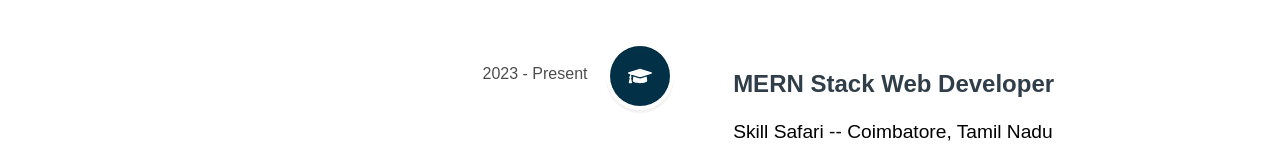
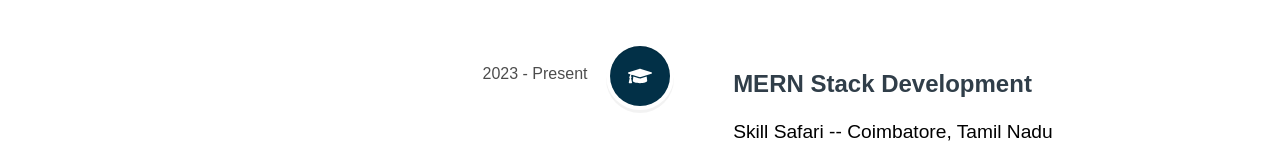
Before and after one commit to joydeep-git/portfolio_react, a React (Create React App) app: page /Experience in a window 1280 px wide. Shown: the part 1110-1270 px from the top of the page. Built offline with nearby package versions, Linux system fonts and the light colour scheme; a web font is replaced by a local one.

Commit message:
Update Experience.js

```diff
--- a/src/Pages/Experience.js
+++ b/src/Pages/Experience.js
@@ -41,7 +41,7 @@
                 </VerticalTimelineElement>
 
                 <VerticalTimelineElement iconStyle={style} date='2023 - Present' className='style' icon={<svg stroke="currentColor" fill="currentColor" strokeWidth="0" viewBox="0 0 640 512" height="1em" width="1em" xmlns="http://www.w3.org/2000/svg"><path d="M622.34 153.2L343.4 67.5c-15.2-4.67-31.6-4.67-46.79 0L17.66 153.2c-23.54 7.23-23.54 38.36 0 45.59l48.63 14.94c-10.67 13.19-17.23 29.28-17.88 46.9C38.78 266.15 32 276.11 32 288c0 10.78 5.68 19.85 13.86 25.65L20.33 428.53C18.11 438.52 25.71 448 35.94 448h56.11c10.24 0 17.84-9.48 15.62-19.47L82.14 313.65C90.32 307.85 96 298.78 96 288c0-11.57-6.47-21.25-15.66-26.87.76-15.02 8.44-28.3 20.69-36.72L296.6 284.5c9.06 2.78 26.44 6.25 46.79 0l278.95-85.7c23.55-7.24 23.55-38.36 0-45.6zM352.79 315.09c-28.53 8.76-52.84 3.92-65.59 0l-145.02-44.55L128 384c0 35.35 85.96 64 192 64s192-28.65 192-64l-14.18-113.47-145.03 44.56z"></path></svg>}>
-                    <h2>MERN Stack Web Developer</h2>
+                    <h2>MERN Stack Development</h2>
                     <p>Skill Safari  -- Coimbatore, Tamil Nadu</p>
                 </VerticalTimelineElement>
 
```
